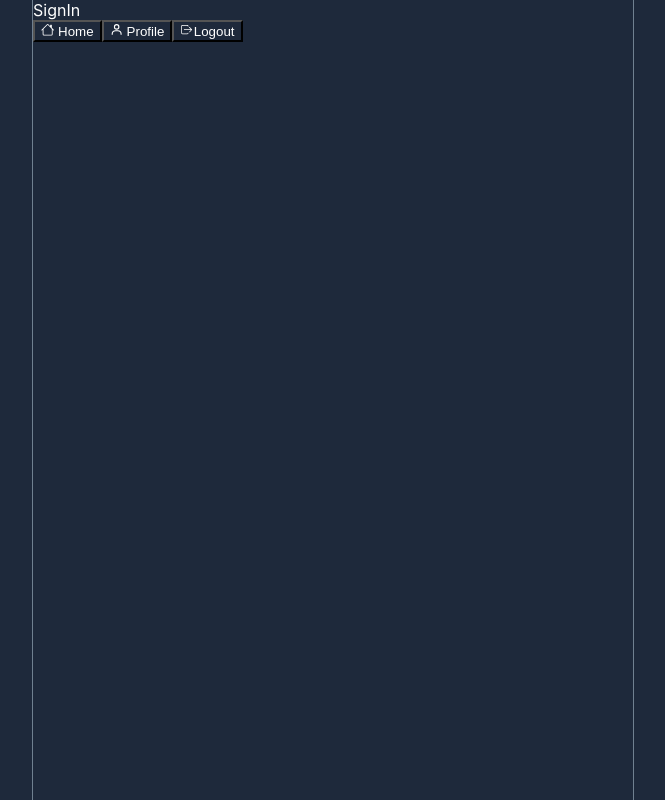
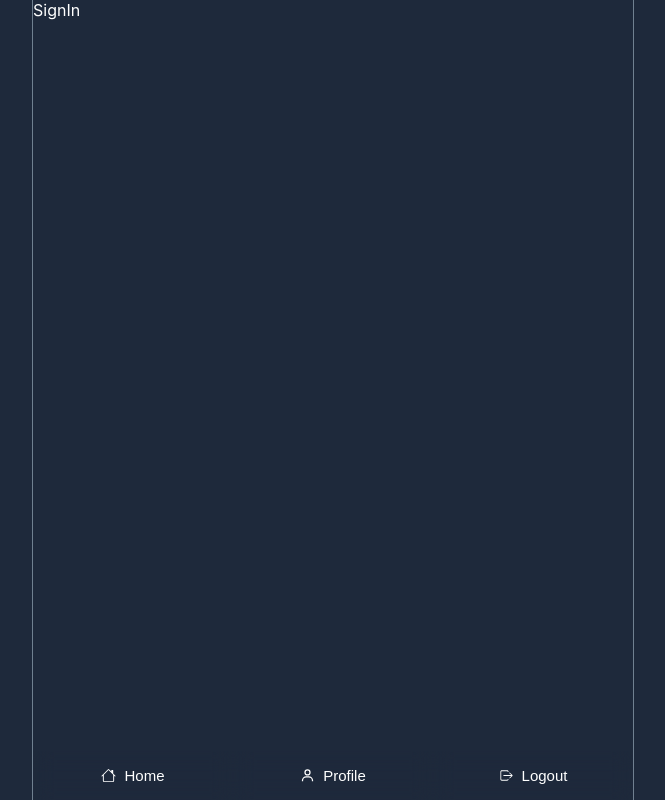
Before and after one commit to SeungGukYoo/ISNS, a React (Create React App) app: page /users/signin in a window 1280 px wide. Shown: the whole page, without its empty margins (307-972 px from the left). Built offline with nearby package versions, Linux system fonts and the light colour scheme.

Commit message:
style: 네비게이션 컴포넌트 스타일링

```diff
--- a/src/components/Navigation.tsx
+++ b/src/components/Navigation.tsx
@@ -6,19 +6,19 @@ import { useNavigate } from 'react-router-dom';
 export default function Navigation() {
   const navigate = useNavigate();
   return (
-    <footer>
-      <div className="footer__grid">
+    <nav className="navigation">
+      <div className="navigation__grid">
         <button type="button" onClick={() => navigate('/')}>
-          <BsHouse /> Home
+          <BsHouse className="navigation__icon" /> Home
         </button>
         <button type="button" onClick={() => navigate('/profile')}>
-          <BiUser /> Profile
+          <BiUser className="navigation__icon" /> Profile
         </button>
         <button type="button" onClick={() => navigate('/')}>
-          <IoIosLogOut />
+          <IoIosLogOut className="navigation__icon" />
           Logout
         </button>
       </div>
-    </footer>
+    </nav>
   );
 }
--- a/src/index.scss
+++ b/src/index.scss
@@ -47,6 +47,36 @@ a {
   border: none;
   cursor: pointer;
   box-shadow: 0 1px 2px rgba(0, 0, 0, 0.5);
+}
+.navigation {
+  position: fixed;
+  bottom: 0;
+  width: 100%;
+  max-width: 600px;
+  z-index: 100;
+  color: $white;
+  background-color: transparent;
+  margin: 0 auto;
+  &__grid {
+    display: grid;
+    background-color: transparent;
+    grid-template-columns: repeat(3, minmax(0, 1fr));
+
+    button {
+      border: none;
+      gap: 8px;
+      font-size: 15px;
+      padding: 16px 8px;
+      backdrop-filter: blur(10px);
+      display: flex;
+      align-items: center;
+      justify-content: center;
+      background-color: transparent;
+      & .navigation__icon {
+        background-color: transparent;
+      }
+    }
+  }
 }
 
 .home {
```
